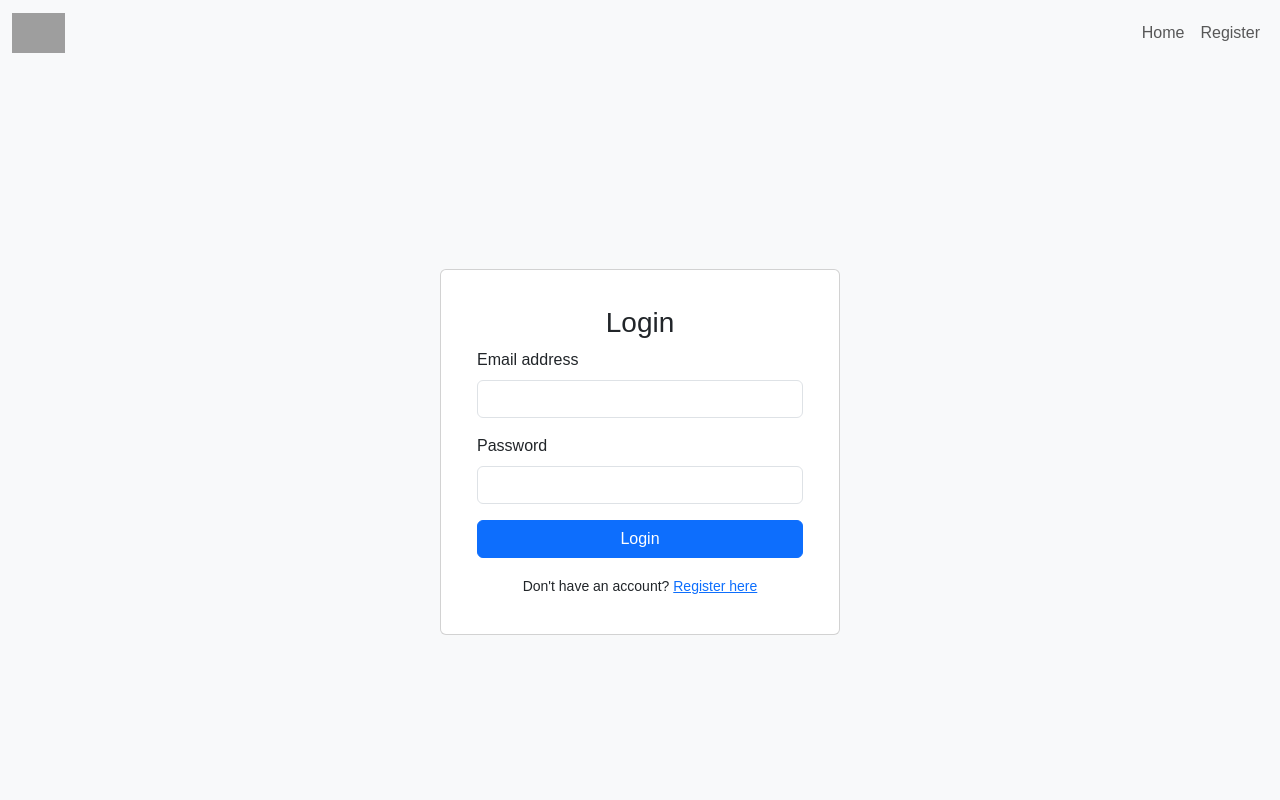
After one commit to Doomsy1/NASA, a Flask app: page /login in a window 1280 px wide. The commit adds this page. Run offline with Flask 3, Linux system fonts and the light colour scheme; grey boxes are pictures that could not be loaded.

Commit message:
Added login and register

```diff
--- a/main.py
+++ b/main.py
@@ -1,27 +1,107 @@
-from flask import *
-# from werkzeug.security import generate_password_hash,check_password_hash
+from flask import Flask, render_template, request, redirect, url_for, session, flash
+from werkzeug.security import generate_password_hash, check_password_hash
 import sqlite3
-import random
-import time
 
-app=Flask(__name__)
+app = Flask(__name__)
 app.secret_key = "winners"
-logged_in = False
 
+# Database setup
+def init_db():
+    conn = sqlite3.connect('users.db')
+    c = conn.cursor()
+    c.execute('''CREATE TABLE IF NOT EXISTS users (
+                    id INTEGER PRIMARY KEY AUTOINCREMENT,
+                    name TEXT NOT NULL,
+                    email TEXT UNIQUE NOT NULL,
+                    password TEXT NOT NULL
+                )''')
+    conn.commit()
+    conn.close()
+
+init_db()
+
+# Routes
 @app.route('/')
 def home():
-    if logged_in:
+    if 'logged_in' in session and session['logged_in']:
         return render_template("logged_in_home.html")
     else:
         return render_template("logged_out_home.html")
 
 @app.route('/forecast')
 def forecast():
-    if logged_in:
-        return render_template("logged_in_home.html")
+    if 'logged_in' not in session or not session['logged_in']:
+        flash('You must be logged in to access this page.', 'danger')
+        return redirect(url_for('login'))
     else:
         return render_template("forecast.html")
 
+@app.route('/register', methods=['GET', 'POST'])
+def register():
+    if request.method == 'POST':
+        name = request.form['name']
+        email = request.form['email']
+        confirm_email = request.form['confirm_email']
+        password = request.form['password']
+        confirm_password = request.form['confirm_password']
+
+        if email != confirm_email:
+            flash('Emails do not match. Please try again.', 'danger')
+            return redirect(url_for('register'))
+
+        if password != confirm_password:
+            flash('Passwords do not match. Please try again.', 'danger')
+            return redirect(url_for('register'))
+
+        hashed_password = generate_password_hash(password, method='pbkdf2:sha256')
+
+        # Insert user into the database
+        try:
+            conn = sqlite3.connect('users.db')
+            c = conn.cursor()
+            c.execute("INSERT INTO users (name, email, password) VALUES (?, ?, ?)", (name, email, hashed_password))
+            conn.commit()
+            conn.close()
+            flash('Registration successful! Please log in.', 'success')
+            return redirect(url_for('login'))
+        except sqlite3.IntegrityError:
+            flash('Email already registered. Please use a different email.', 'danger')
+            return redirect(url_for('register'))
+
+    return render_template('register.html')
+
+@app.route('/login', methods=['GET', 'POST'])
+def login():
+    if request.method == 'POST':
+        email = request.form['email']
+        password = request.form['password']
+
+        # Verify user credentials
+        conn = sqlite3.connect('users.db')
+        c = conn.cursor()
+        c.execute("SELECT * FROM users WHERE email = ?", (email,))
+        user = c.fetchone()
+        conn.close()
+
+        if user and check_password_hash(user[3], password):
+            session['logged_in'] = True
+            session['user_id'] = user[0]
+            session['user_name'] = user[1]
+            flash('Login successful!', 'success')
+            return redirect(url_for('home'))
+        else:
+            flash('Invalid credentials. Please try again.', 'danger')
+            return redirect(url_for('login'))
+
+    return render_template('login.html')
+
+@app.route('/logout')
+def logout():
+    session.pop('logged_in', None)
+    session.pop('user_id', None)
+    session.pop('user_name', None)
+    flash('You have been logged out.', 'success')
+    return redirect(url_for('home'))
 
 if __name__ == "__main__":
-    app.run()
+    app.run(debug=True)
--- a/templates/forecast.html
+++ b/templates/forecast.html
@@ -44,7 +44,7 @@
 <!-- Navbar -->
 <nav class="navbar navbar-expand-lg navbar-light bg-light">
     <div class="container-fluid">
-        <a class="navbar-brand" href="index.html">
+        <a class="navbar-brand" href="">
             <img src="https://upload.wikimedia.org/wikipedia/commons/e/e5/NASA_logo.svg" alt="Logo">
         </a>
         <button class="navbar-toggler" type="button" data-bs-toggle="collapse" data-bs-target="#navbarNav" aria-controls="navbarNav" aria-expanded="false" aria-label="Toggle navigation">
--- /dev/null
+++ b/templates/login.html
@@ -0,0 +1,82 @@
+<!DOCTYPE html>
+<html lang="en">
+<head>
+    <meta charset="UTF-8">
+    <meta name="viewport" content="width=device-width, initial-scale=1.0">
+    <title>Login - NASA Space Apps Challenge</title>
+    <!-- Bootstrap CSS -->
+    <link href="https://cdn.jsdelivr.net/npm/bootstrap@5.3.0/dist/css/bootstrap.min.css" rel="stylesheet">
+    <style>
+        body {
+            font-family: Arial, sans-serif;
+            background-color: #f8f9fa;
+            display: flex;
+            align-items: center;
+            justify-content: center;
+            height: 100vh;
+            margin: 0;
+            padding-top: 56px; /* Space for the navbar */
+        }
+        .card {
+            max-width: 400px;
+            width: 100%;
+            padding: 20px;
+        }
+    </style>
+</head>
+<body>
+    <!-- Navbar -->
+    <nav class="navbar navbar-expand-lg navbar-light bg-light fixed-top">
+        <div class="container-fluid">
+            <a class="navbar-brand" href="#">
+                <img src="https://upload.wikimedia.org/wikipedia/commons/e/e5/NASA_logo.svg" alt="Logo" height="40">
+            </a>
+            <button class="navbar-toggler" type="button" data-bs-toggle="collapse" data-bs-target="#navbarNav" aria-controls="navbarNav" aria-expanded="false" aria-label="Toggle navigation">
+                <span class="navbar-toggler-icon"></span>
+            </button>
+            <div class="collapse navbar-collapse" id="navbarNav">
+                <ul class="navbar-nav ms-auto">
+                    <li class="nav-item">
+                        <a class="nav-link" href="/">Home</a>
+                    </li>
+                    <li class="nav-item">
+                        <a class="nav-link" href="/register">Register</a>
+                    </li>
+                </ul>
+            </div>
+        </div>
+    </nav>
+
+    <div class="card mt-5">
+        <div class="card-body">
+            <h3 class="card-title text-center">Login</h3>
+            {% with messages = get_flashed_messages(with_categories=true) %}
+                {% if messages %}
+                    <div class="alert alert-danger" role="alert">
+                        {% for category, message in messages %}
+                            {{ message }}<br>
+                        {% endfor %}
+                    </div>
+                {% endif %}
+            {% endwith %}
+            <form action="/login" method="POST">
+                <div class="mb-3">
+                    <label for="email" class="form-label">Email address</label>
+                    <input type="email" class="form-control" id="email" name="email" required>
+                </div>
+                <div class="mb-3">
+                    <label for="password" class="form-label">Password</label>
+                    <input type="password" class="form-control" id="password" name="password" required>
+                </div>
+                <button type="submit" class="btn btn-primary w-100">Login</button>
+            </form>
+            <div class="mt-3 text-center">
+                <small>Don't have an account? <a href="/register">Register here</a></small>
+            </div>
+        </div>
+    </div>
+
+    <!-- Bootstrap JS -->
+    <script src="https://cdn.jsdelivr.net/npm/bootstrap@5.3.0/dist/js/bootstrap.bundle.min.js"></script>
+</body>
+</html>
```
Also changed, not shown: templates/logged_in_home.html (+138 -0 lines), templates/logged_out_home.html (+20 -19 lines), templates/register.html (added, +62 -0 lines), users.db (added).
